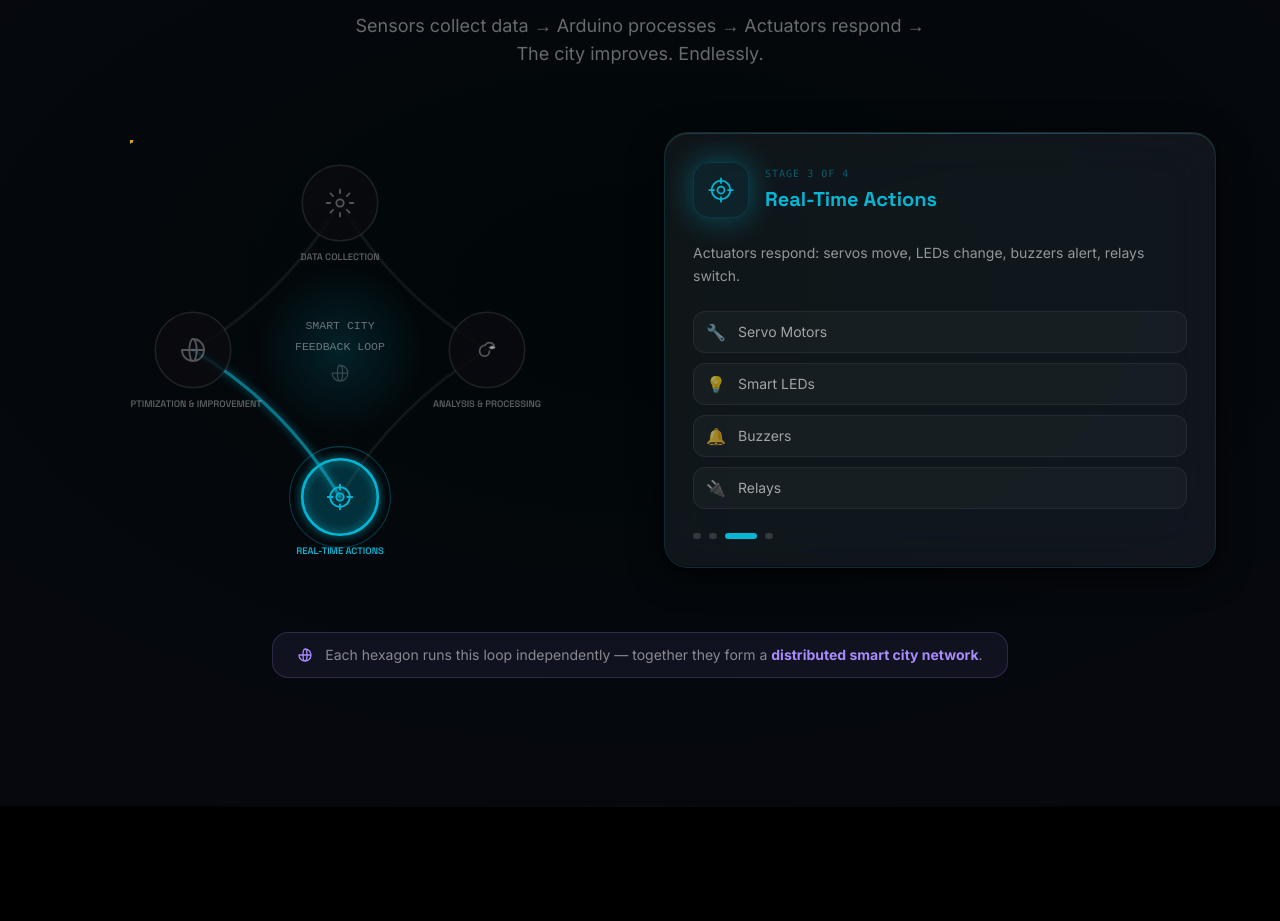
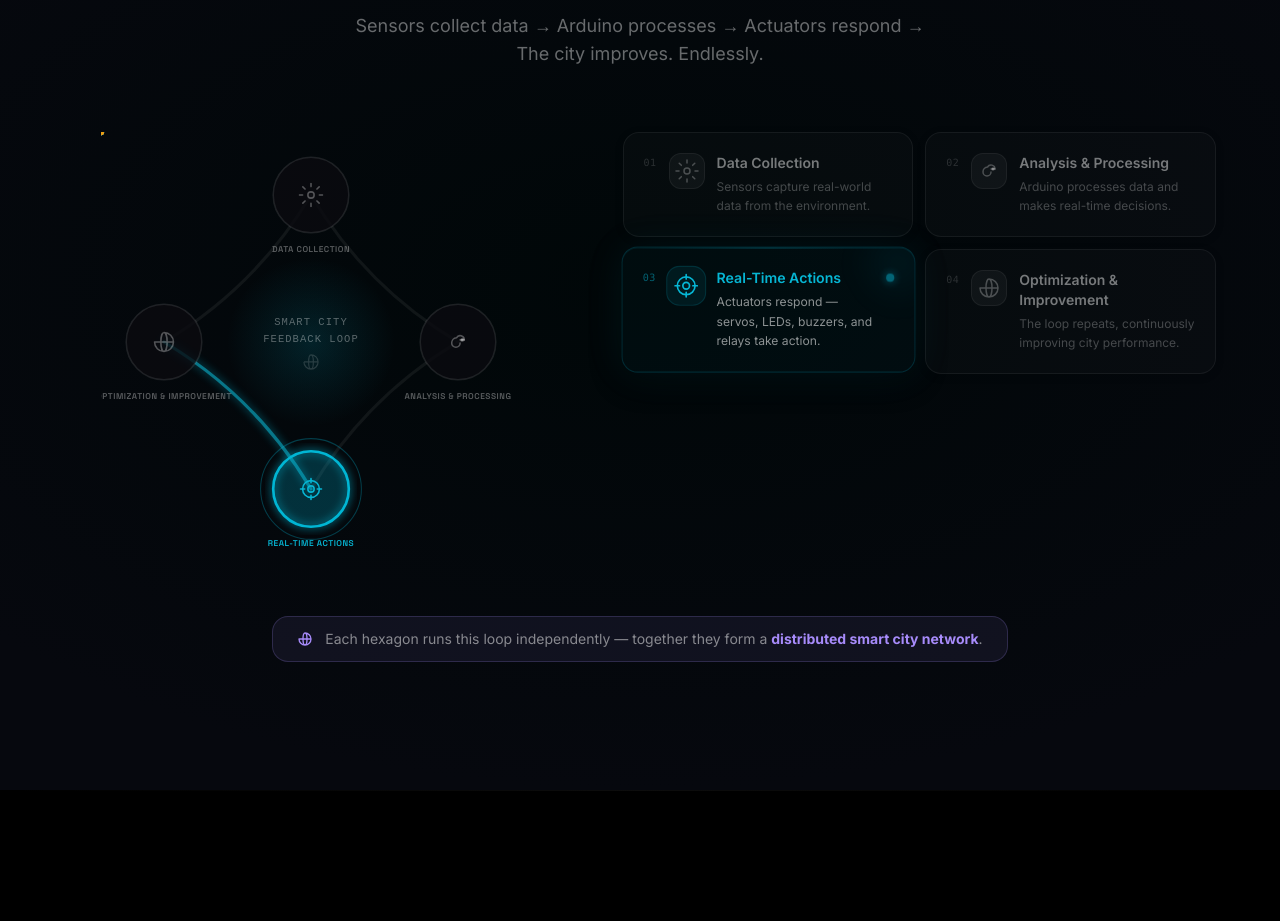
Before and after one commit to leomelchior21/HexCity, a Next.js app: page / in a window 1280 px wide. Shown: the part 5686-6607 px from the top of the page. Built offline with nearby package versions, Linux system fonts and the light colour scheme; a web font is replaced by a local one.

Commit message:
Replace detail panel with 2x2 bento boxes synced to feedback loop

```diff
--- a/components/HowWeBuildSection.tsx
+++ b/components/HowWeBuildSection.tsx
@@ -1,50 +1,46 @@
 "use client";
-import { useState, useEffect, useRef, useCallback } from "react";
+import { useState, useEffect, useRef } from "react";
 
 // ─── Loop stages ─────────────────────────────────────────────────────────────
 const STAGES = [
   {
     id: "collection",
     label: "Data Collection",
-    icon: "sensors",
+    step: "01",
     color: "#22C55E",
-    glowColor: "rgba(34,197,94,0.4)",
-    desc: "Sensors capture real-world data: temperature, light, distance, air quality, water level.",
-    items: ["🌡️ Temperature", "💡 Light (LDR)", "📏 Ultrasonic", "💧 Turbidity"],
+    desc: "Sensors placed across the city capture real-world data — temperature, light, distance, air quality, water levels.",
+    shortDesc: "Sensors capture real-world data from the environment.",
   },
   {
     id: "analysis",
     label: "Analysis & Processing",
-    icon: "cloud",
+    step: "02",
     color: "#A78BFA",
-    glowColor: "rgba(167,139,250,0.4)",
-    desc: "Arduino processes sensor data, runs algorithms, and makes decisions in real time.",
-    items: ["🧠 Arduino Logic", "📊 Data Filtering", "⚙️ Decision Engine"],
+    desc: "Arduino microcontrollers process incoming data, run filtering algorithms, and make real-time decisions for the city.",
+    shortDesc: "Arduino processes data and makes real-time decisions.",
   },
   {
     id: "actions",
     label: "Real-Time Actions",
-    icon: "actuators",
+    step: "03",
     color: "#06B6D4",
-    glowColor: "rgba(6,182,212,0.4)",
-    desc: "Actuators respond: servos move, LEDs change, buzzers alert, relays switch.",
-    items: ["🔧 Servo Motors", "💡 Smart LEDs", "🔔 Buzzers", "🔌 Relays"],
+    desc: "Actuators respond to decisions: servos move barriers, LEDs change colors, buzzers alert citizens, relays switch systems on or off.",
+    shortDesc: "Actuators respond — servos, LEDs, buzzers, and relays take action.",
   },
   {
     id: "optimization",
     label: "Optimization & Improvement",
-    icon: "feedback",
+    step: "04",
     color: "#F59E0B",
-    glowColor: "rgba(245,158,11,0.4)",
-    desc: "The loop continues — each cycle refines the system for better city performance.",
-    items: [" Performance Tracking", "🔄 Continuous Feedback", "🎯 Fine Tuning"],
+    desc: "The loop repeats continuously — each cycle refines the system, improving traffic flow, energy use, and quality of life.",
+    shortDesc: "The loop repeats, continuously improving city performance.",
   },
 ];
 
-// ─── SVG Icon components ─────────────────────────────────────────────────────
+// ─── SVG Icons ───────────────────────────────────────────────────────────────
 function SensorIcon({ color }: { color: string }) {
   return (
-    <svg width="28" height="28" viewBox="0 0 24 24" fill="none" stroke={color} strokeWidth="1.5" strokeLinecap="round">
+    <svg width="24" height="24" viewBox="0 0 24 24" fill="none" stroke={color} strokeWidth="1.5" strokeLinecap="round">
       <circle cx="12" cy="12" r="3" />
       <path d="M12 1v3M12 20v3M4.22 4.22l2.12 2.12M17.66 17.66l2.12 2.12M1 12h3M20 12h3M4.22 19.78l2.12-2.12M17.66 6.34l2.12-2.12" />
     </svg>
@@ -53,7 +49,7 @@ function SensorIcon({ color }: { color: string }) {
 
 function CloudIcon({ color }: { color: string }) {
   return (
-    <svg width="28" height="28" viewBox="0 0 24 24" fill="none" stroke={color} strokeWidth="1.5" strokeLinecap="round">
+    <svg width="24" height="24" viewBox="0 0 24 24" fill="none" stroke={color} strokeWidth="1.5" strokeLinecap="round">
       <path d="M18 10a4 4 0 00-7.46-2A5 5 0 006 13a4 4 0 008 0" />
       <path d="M14 10h4" />
       <circle cx="16" cy="10" r="1" fill={color} />
@@ -63,7 +59,7 @@ function CloudIcon({ color }: { color: string }) {
 
 function ActuatorIcon({ color }: { color: string }) {
   return (
-    <svg width="28" height="28" viewBox="0 0 24 24" fill="none" stroke={color} strokeWidth="1.5" strokeLinecap="round">
+    <svg width="24" height="24" viewBox="0 0 24 24" fill="none" stroke={color} strokeWidth="1.5" strokeLinecap="round">
       <circle cx="12" cy="12" r="3" />
       <path d="M12 2v4M12 18v4M2 12h4M18 12h4" />
       <circle cx="12" cy="12" r="8" />
@@ -73,23 +69,23 @@ function ActuatorIcon({ color }: { color: string }) {
 
 function FeedbackIcon({ color }: { color: string }) {
   return (
-    <svg width="28" height="28" viewBox="0 0 24 24" fill="none" stroke={color} strokeWidth="1.5" strokeLinecap="round">
+    <svg width="24" height="24" viewBox="0 0 24 24" fill="none" stroke={color} strokeWidth="1.5" strokeLinecap="round">
       <path d="M21 12a9 9 0 01-9 9m9-9a9 9 0 00-9-9m9 9H3m9 9a9 9 0 01-9-9m9 9c1.66 0 3-4.03 3-9s-1.34-9-3-9m0 18c-1.66 0-3-4.03-3-9s1.34-9 3-9" />
     </svg>
   );
 }
 
 const IconMap: Record<string, React.FC<{ color: string }>> = {
-  sensors: SensorIcon,
-  cloud: CloudIcon,
-  actuators: ActuatorIcon,
-  feedback: FeedbackIcon,
+  collection: SensorIcon,
+  analysis: CloudIcon,
+  actions: ActuatorIcon,
+  optimization: FeedbackIcon,
 };
 
 // ─── Geometry helpers ─────────────────────────────────────────────────────────
-const RADIUS = 140; // loop radius
-const CENTER = 200; // SVG center
-const NODE_R = 36; // node circle radius
+const RADIUS = 140;
+const CENTER = 200;
+const NODE_R = 36;
 
 function getNodePos(index: number, total: number) {
   const angle = (Math.PI * 2 * index) / total - Math.PI / 2;
@@ -104,7 +100,6 @@ function Particle({ fromIdx, toIdx, color, delay }: { fromIdx: number; toIdx: nu
   const start = getNodePos(fromIdx, STAGES.length);
   const end = getNodePos(toIdx, STAGES.length);
 
-  // Calculate arc midpoint (perpendicular to chord)
   const mx = (start.x + end.x) / 2;
   const my = (start.y + end.y) / 2;
   const dx = end.x - start.x;
@@ -124,13 +119,101 @@ function Particle({ fromIdx, toIdx, color, delay }: { fromIdx: number; toIdx: nu
   );
 }
 
+// ─── Bento Box Component ─────────────────────────────────────────────────────
+function BentoBox({ stage, index, isActive }: { stage: typeof STAGES[0]; index: number; isActive: boolean }) {
+  const IconComp = IconMap[stage.id];
+
+  return (
+    <div
+      className="relative rounded-2xl p-5 transition-all duration-700 cursor-default overflow-hidden"
+      style={{
+        background: isActive ? `${stage.color}08` : "rgba(255,255,255,0.02)",
+        border: `1px solid ${isActive ? `${stage.color}30` : "rgba(255,255,255,0.06)"}`,
+        boxShadow: isActive
+          ? `0 0 40px ${stage.color}15, 0 8px 32px rgba(0,0,0,0.3), inset 0 1px 0 ${stage.color}15`
+          : "0 2px 8px rgba(0,0,0,0.15)",
+        transform: isActive ? "translateY(-2px) scale(1.01)" : "none",
+      }}
+    >
+      {/* Top accent line */}
+      <div
+        className="absolute top-0 left-0 right-0 h-px transition-all duration-700"
+        style={{
+          background: isActive
+            ? `linear-gradient(90deg, transparent, ${stage.color}60, transparent)`
+            : "transparent",
+        }}
+      />
+
+      {/* Top-right glow blob */}
+      {isActive && (
+        <div
+          className="absolute -top-8 -right-8 w-24 h-24 rounded-full pointer-events-none transition-opacity duration-700"
+          style={{
+            background: `radial-gradient(circle, ${stage.color}12 0%, transparent 70%)`,
+            filter: "blur(12px)",
+          }}
+        />
+      )}
+
+      <div className="relative flex items-start gap-3">
+        {/* Step number */}
+        <div
+          className="text-[10px] font-mono tracking-wider flex-shrink-0 mt-0.5 transition-colors duration-500"
+          style={{ color: isActive ? `${stage.color}80` : "rgba(255,255,255,0.15)" }}
+        >
+          {stage.step}
+        </div>
+
+        {/* Icon */}
+        <div
+          className="w-9 h-9 rounded-xl flex items-center justify-center flex-shrink-0 transition-all duration-500"
+          style={{
+            background: isActive ? `${stage.color}15` : "rgba(255,255,255,0.04)",
+            border: `1px solid ${isActive ? `${stage.color}25` : "rgba(255,255,255,0.06)"}`,
+            transform: isActive ? "scale(1.1)" : "scale(1)",
+          }}
+        >
+          <IconComp color={isActive ? stage.color : "rgba(255,255,255,0.25)"} />
+        </div>
+
+        {/* Text */}
+        <div className="flex-1 min-w-0">
+          <h4
+            className="text-sm font-semibold mb-1 transition-colors duration-500"
+            style={{ color: isActive ? stage.color : "rgba(255,255,255,0.45)" }}
+          >
+            {stage.label}
+          </h4>
+          <p
+            className="text-xs leading-relaxed transition-colors duration-500"
+            style={{ color: isActive ? "rgba(255,255,255,0.55)" : "rgba(255,255,255,0.25)" }}
+          >
+            {stage.shortDesc}
+          </p>
+        </div>
+
+        {/* Active indicator dot */}
+        {isActive && (
+          <div
+            className="w-2 h-2 rounded-full flex-shrink-0 mt-1.5"
+            style={{
+              background: stage.color,
+              boxShadow: `0 0 8px ${stage.color}`,
+              animation: "pulse 2s ease-in-out infinite",
+            }}
+          />
+        )}
+      </div>
+    </div>
+  );
+}
+
 // ─── Main Component ──────────────────────────────────────────────────────────
 export default function HowWeBuildSection() {
   const [activeStage, setActiveStage] = useState(0);
   const [isVisible, setIsVisible] = useState(false);
   const ref = useRef<HTMLDivElement>(null);
-  const timeRef = useRef(0);
-  const [, setTick] = useState(0);
 
   // Intersection observer
   useEffect(() => {
@@ -141,22 +224,14 @@ export default function HowWeBuildSection() {
     return () => obs.disconnect();
   }, []);
 
-  // Animation loop
+  // Auto-rotate active stage every 3s
   useEffect(() => {
     if (!isVisible) return;
-    let raf: number;
-    const animate = (ts: number) => {
-      timeRef.current = ts * 0.001;
-      setTick(Math.floor(ts / 100));
-      // Auto-rotate active stage every 3s
-      setActiveStage(Math.floor((ts * 0.001) / 3) % STAGES.length);
-      raf = requestAnimationFrame(animate);
-    };
-    raf = requestAnimationFrame(animate);
-    return () => cancelAnimationFrame(raf);
+    const interval = setInterval(() => {
+      setActiveStage((prev) => (prev + 1) % STAGES.length);
+    }, 3000);
+    return () => clearInterval(interval);
   }, [isVisible]);
-
-  const activeData = STAGES[activeStage];
 
   // Generate arc paths between nodes
   const arcs = STAGES.map((_, i) => {
@@ -172,7 +247,7 @@ export default function HowWeBuildSection() {
     const arcHeight = 25;
     const cpX = mx + perpX * arcHeight;
     const cpY = my + perpY * arcHeight;
-    return { from, to, cpX, cpY, path: `M ${from.x} ${from.y} Q ${cpX} ${cpY} ${to.x} ${to.y}` };
+    return { path: `M ${from.x} ${from.y} Q ${cpX} ${cpY} ${to.x} ${to.y}` };
   });
 
   return (
@@ -193,8 +268,8 @@ export default function HowWeBuildSection() {
           </p>
         </div>
 
-        {/* Loop diagram */}
-        <div className="grid lg:grid-cols-2 gap-12 items-center">
+        {/* Loop + Bento Grid */}
+        <div className="grid lg:grid-cols-[1fr_1.2fr] gap-12 lg:gap-16 items-start">
 
           {/* Left: Animated SVG loop */}
           <div className={`relative flex items-center justify-center transition-all duration-1000 ${isVisible ? "opacity-100 translate-y-0" : "opacity-0 translate-y-12"}`} style={{ transitionDelay: "200ms" }}>
@@ -203,8 +278,8 @@ export default function HowWeBuildSection() {
               {/* Background glow */}
               <defs>
                 <radialGradient id="centerGlow" cx="50%" cy="50%" r="50%">
-                  <stop offset="0%" stopColor={activeData.color} stopOpacity="0.15" />
-                  <stop offset="100%" stopColor={activeData.color} stopOpacity="0" />
+                  <stop offset="0%" stopColor={STAGES[activeStage].color} stopOpacity="0.15" />
+                  <stop offset="100%" stopColor={STAGES[activeStage].color} stopOpacity="0" />
                 </radialGradient>
                 <filter id="glow">
                   <feGaussianBlur stdDeviation="4" result="coloredBlur" />
@@ -219,9 +294,7 @@ export default function HowWeBuildSection() {
               {/* Arc connections */}
               {arcs.map((arc, i) => (
                 <g key={`arc-${i}`}>
-                  {/* Base arc */}
                   <path d={arc.path} fill="none" stroke="rgba(255,255,255,0.06)" strokeWidth="3" strokeLinecap="round" />
-                  {/* Active arc glow */}
                   {i === activeStage && (
                     <path d={arc.path} fill="none" stroke={STAGES[i].color} strokeWidth="3" strokeLinecap="round" filter="url(#glow)" opacity="0.6">
                       <animate attributeName="stroke-dasharray" values="0 200;200 0" dur="1.5s" repeatCount="indefinite" />
@@ -230,7 +303,7 @@ export default function HowWeBuildSection() {
                 </g>
               ))}
 
-              {/* Animated particles along arcs */}
+              {/* Animated particles */}
               {STAGES.map((stage, i) => (
                 <g key={`particles-${i}`}>
                   <Particle fromIdx={i} toIdx={(i + 1) % STAGES.length} color={stage.color} delay={i * 0.75} />
@@ -239,14 +312,14 @@ export default function HowWeBuildSection() {
               ))}
 
               {/* Center text */}
-              <text x={CENTER} y={CENTER - 20} textAnchor="middle" fontSize="11" fill="rgba(255,255,255,0.4)" fontFamily="monospace">
+              <text x={CENTER} y={CENTER - 16} textAnchor="middle" fontSize="10" fill="rgba(255,255,255,0.35)" fontFamily="monospace" letterSpacing="1">
                 SMART CITY
               </text>
-              <text x={CENTER} y={CENTER} textAnchor="middle" fontSize="11" fill="rgba(255,255,255,0.4)" fontFamily="monospace">
+              <text x={CENTER} y={CENTER} textAnchor="middle" fontSize="10" fill="rgba(255,255,255,0.35)" fontFamily="monospace" letterSpacing="1">
                 FEEDBACK LOOP
               </text>
-              <g transform={`translate(${CENTER - 10}, ${CENTER + 12})`}>
-                <svg width="20" height="20" viewBox="0 0 24 24" fill="none" stroke="rgba(255,255,255,0.2)" strokeWidth="1.5">
+              <g transform={`translate(${CENTER - 9}, ${CENTER + 10})`}>
+                <svg width="18" height="18" viewBox="0 0 24 24" fill="none" stroke="rgba(255,255,255,0.15)" strokeWidth="1.5">
                   <path d="M21 12a9 9 0 01-9 9m9-9a9 9 0 00-9-9m9 9H3m9 9a9 9 0 01-9-9m9 9c1.66 0 3-4.03 3-9s-1.34-9-3-9m0 18c-1.66 0-3-4.03-3-9s1.34-9 3-9" />
                 </svg>
               </g>
@@ -255,8 +328,8 @@ export default function HowWeBuildSection() {
               {STAGES.map((stage, i) => {
                 const pos = getNodePos(i, STAGES.length);
                 const isActive = i === activeStage;
-                const IconComp = IconMap[stage.icon];
-                const pulseR = NODE_R + (isActive ? 12 : 0);
+                const IconComp = IconMap[stage.id];
+                const pulseR = NODE_R + 12;
 
                 return (
                   <g
@@ -273,7 +346,7 @@ export default function HowWeBuildSection() {
                       </circle>
                     )}
 
-                    {/* Node background */}
+                    {/* Node circle */}
                     <circle
                       cx={pos.x}
                       cy={pos.y}
@@ -286,7 +359,7 @@ export default function HowWeBuildSection() {
                     />
 
                     {/* Icon */}
-                    <g transform={`translate(${pos.x - 14}, ${pos.y - 14})`}>
+                    <g transform={`translate(${pos.x - 12}, ${pos.y - 12})`}>
                       <IconComp color={isActive ? stage.color : "rgba(255,255,255,0.3)"} />
                     </g>
 
@@ -295,10 +368,11 @@ export default function HowWeBuildSection() {
                       x={pos.x}
                       y={pos.y + NODE_R + 18}
                       textAnchor="middle"
-                      fontSize="9"
+                      fontSize="8"
                       fontWeight="600"
                       fill={isActive ? stage.color : "rgba(255,255,255,0.35)"}
                       fontFamily="'Space Grotesk', monospace"
+                      letterSpacing="0.5"
                       style={{ transition: "fill 0.5s ease" }}
                     >
                       {stage.label.toUpperCase()}
@@ -309,84 +383,11 @@ export default function HowWeBuildSection() {
             </svg>
           </div>
 
-          {/* Right: Detail panel */}
-          <div className={`transition-all duration-1000 ${isVisible ? "opacity-100 translate-y-0" : "opacity-0 translate-y-12"}`} style={{ transitionDelay: "400ms" }}>
-            <div
-              className="liquid-glass rounded-3xl overflow-hidden transition-all duration-500"
-              style={{ borderColor: `${activeData.color}25` }}
-            >
-              {/* Top shimmer */}
-              <div
-                className="h-px w-full"
-                style={{ background: `linear-gradient(90deg, transparent, ${activeData.color}40, transparent)` }}
-              />
-
-              <div className="px-7 pt-7 pb-7">
-                {/* Header */}
-                <div className="flex items-center gap-4 mb-6">
-                  <div
-                    className="w-14 h-14 rounded-2xl flex items-center justify-center flex-shrink-0 transition-all duration-500"
-                    style={{
-                      background: `${activeData.color}15`,
-                      border: `1px solid ${activeData.color}25`,
-                      boxShadow: `0 0 30px ${activeData.glowColor}`,
-                    }}
-                  >
-                    {(() => {
-                      const IconComp = IconMap[activeData.icon];
-                      return <IconComp color={activeData.color} />;
-                    })()}
-                  </div>
-                  <div>
-                    <div className="text-[10px] font-mono tracking-widest uppercase mb-1" style={{ color: `${activeData.color}70` }}>
-                      Stage {activeStage + 1} of {STAGES.length}
-                    </div>
-                    <h3 className="font-display text-xl font-bold" style={{ color: activeData.color }}>
-                      {activeData.label}
-                    </h3>
-                  </div>
-                </div>
-
-                {/* Description */}
-                <p className="text-white/55 text-sm leading-relaxed mb-6">{activeData.desc}</p>
-
-                {/* Items */}
-                <div className="space-y-2.5">
-                  {activeData.items.map((item, i) => (
-                    <div
-                      key={item}
-                      className="flex items-center gap-3 px-3 py-2 rounded-xl text-sm transition-all duration-300"
-                      style={{
-                        background: "rgba(255,255,255,0.03)",
-                        border: "1px solid rgba(255,255,255,0.06)",
-                        color: "rgba(255,255,255,0.6)",
-                        opacity: isVisible ? 1 : 0,
-                        transform: isVisible ? "none" : "translateX(20px)",
-                        transition: `all 0.4s cubic-bezier(0.16, 1, 0.3, 1) ${i * 100}ms`,
-                      }}
-                    >
-                      <span className="text-base">{item.split(" ")[0]}</span>
-                      <span>{item.split(" ").slice(1).join(" ")}</span>
-                    </div>
-                  ))}
-                </div>
-
-                {/* Loop indicator */}
-                <div className="mt-6 flex items-center gap-2">
-                  {STAGES.map((_, i) => (
-                    <button
-                      key={i}
-                      onClick={() => setActiveStage(i)}
-                      className="h-1.5 rounded-full transition-all duration-300"
-                      style={{
-                        width: i === activeStage ? "32px" : "8px",
-                        background: i === activeStage ? activeData.color : "rgba(255,255,255,0.15)",
-                      }}
-                    />
-                  ))}
-                </div>
-              </div>
-            </div>
+          {/* Right: 2x2 Bento Grid */}
+          <div className={`grid grid-cols-1 sm:grid-cols-2 gap-3 transition-all duration-1000 ${isVisible ? "opacity-100 translate-y-0" : "opacity-0 translate-y-12"}`} style={{ transitionDelay: "400ms" }}>
+            {STAGES.map((stage, i) => (
+              <BentoBox key={stage.id} stage={stage} index={i} isActive={i === activeStage} />
+            ))}
           </div>
         </div>
 
```
